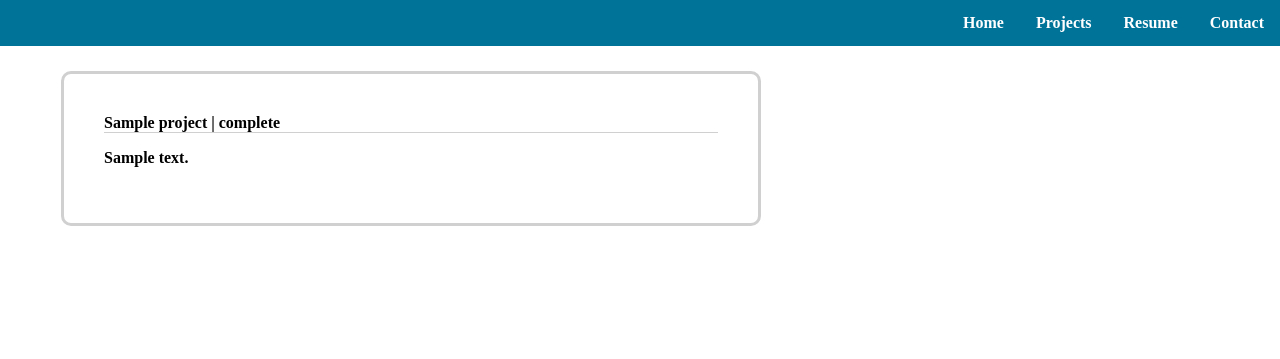
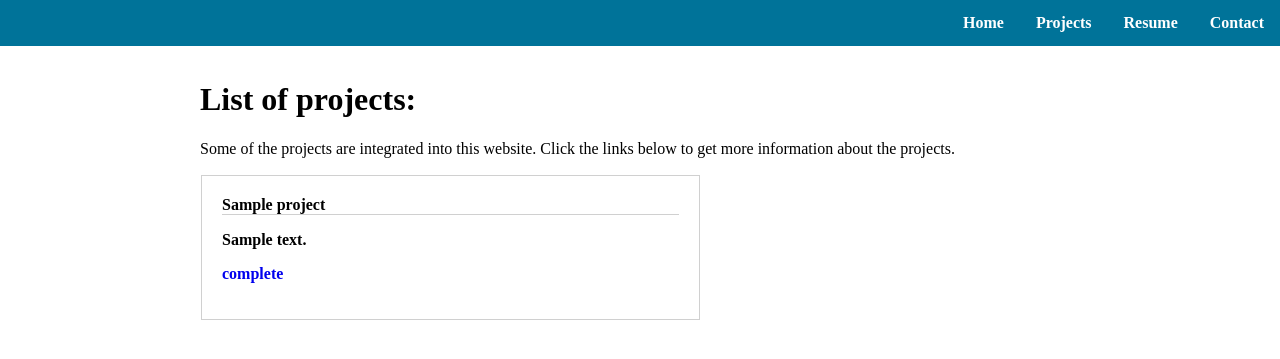
Before and after one commit to SteinW1/Portfolio-Website, a Django app: template portfoliowebsite/portfolio/templates/portfolio/projects_list.html in a window 1280 px wide. Shown: the top 359 px of the page. Run offline with Django 3.2, Linux system fonts and the light colour scheme; tables that the repository leaves empty hold one stand-in row (values such as "Sample post"); the template is opened without the code that fills it: values that come from a table or form of the project are taken from there, most other values are stand-ins (such as "Sample title", 1, 10 or a date in 2020); parts of the project's set-up code (start-up, migrations or seed data) failed here and were passed over.

Commit message:
Updated Project Model

```diff
--- a/portfoliowebsite/portfolio/models.py
+++ b/portfoliowebsite/portfolio/models.py
@@ -2,7 +2,9 @@ from django.db import models
 
 class Project(models.Model):
     project_name = models.CharField(max_length=25, unique=True, null=False)
-    description = models.TextField()
+    short_description = models.CharField(max_length=200, null=False)
+    long_description = models.TextField(blank=True)
+    github_link = models.URLField(blank=True)
 
     project_status_choices = [('complete', 'complete'), ('incomplete', 'incomplete')]
     status = models.CharField(max_length=10, default='incomplete', choices=project_status_choices)
--- a/portfoliowebsite/portfolio/static/portfolio/main.css
+++ b/portfoliowebsite/portfolio/static/portfolio/main.css
@@ -46,25 +46,25 @@ a {
     color: var(--primaryColor);
 }
 
+.content {
+    margin: 20px 200px;
+}
+
 .projects-grid-container {
     display: grid;
     grid-template-columns: auto auto;
-    grid-gap: 20px;
+    grid-gap: 25px;
     border:1px solid var(--white);
-    border-radius: 5px;
-    margin: 0px 50px;
-    padding: 10px;
 }
 
 .projects-grid-item {
     background-color: var(--white);
-    border: 3px solid var(--secondaryColor);
-    border-radius: 10px;
-    padding: 40px;
+    border: 1px solid var(--secondaryColor);
+    padding: 20px;
 }
 
 .projects-grid-item:hover {
-    border: 3px solid var(--primaryColor);
+    border: 1px solid var(--primaryColor);
 }
 
 .project-grid-item-title {
@@ -79,7 +79,7 @@ a {
 }
 
 .project-container {
-    border: 1px solid (-var(--primaryColor));
+    border: 1px solid var(--secondaryColor);
     padding: 0px 50px;
-    margin: 10px;
+    margin: 20px 200px;
 }
--- a/portfoliowebsite/portfolio/templates/portfolio/contact.html
+++ b/portfoliowebsite/portfolio/templates/portfolio/contact.html
@@ -1,4 +1,6 @@
 {% extends "portfolio/base.html" %}
 {% block content %}
-    <h1>Contact Form</h1>
+    <div class="content">
+        <h1>Contact Form</h1>
+    </div>
 {% endblock content %}
--- a/portfoliowebsite/portfolio/templates/portfolio/home.html
+++ b/portfoliowebsite/portfolio/templates/portfolio/home.html
@@ -1,4 +1,6 @@
 {% extends "portfolio/base.html" %}
 {% block content %}
-    <h1>Homepage</h1>
+    <div class="content">
+        <h1>Homepage</h1>
+    </div>
 {% endblock content %}
--- a/portfoliowebsite/portfolio/templates/portfolio/projects_list.html
+++ b/portfoliowebsite/portfolio/templates/portfolio/projects_list.html
@@ -1,13 +1,18 @@
 {% extends "portfolio/base.html" %}
 {% block content %}
+    <div class="content">
+        <h1>List of projects:</h1>
+        <p>Some of the projects are integrated into this website. Click the links below to get more information about the projects.</p>
         <div class="projects-grid-container">
             {% for project in project %}
                 <a class="projects-grid-item" href="{% url 'project-detail' project.id %}">
-                    <div class="project-grid-item-title">{{ project.project_name }} | {{ project.status }}</div>
+                        <div class="project-grid-item-title">{{ project.project_name }}</div>
                         <div class="project-grid-item-description">
-                        <p>{{ project.description }}</p>
+                            <p>{{ project.short_description }}</p>
                         </div>
+                        <p>{{ project.status }}</p>
                 </a>
             {% endfor %}
         </div>
+    </div>
 {% endblock content %}
--- a/portfoliowebsite/portfolio/templates/portfolio/resume.html
+++ b/portfoliowebsite/portfolio/templates/portfolio/resume.html
@@ -1,4 +1,6 @@
 {% extends "portfolio/base.html" %}
 {% block content %}
-    <h1>Resume Page</h1>
+    <div class="content">
+        <h1>Resume Page</h1>
+    </div>
 {% endblock content %}
--- a/portfoliowebsite/portfolio/views.py
+++ b/portfoliowebsite/portfolio/views.py
@@ -27,5 +27,5 @@ def contact(request):
     }
     return render(request, 'portfolio/contact.html', context)
 
-    class ProjectDetailView(DetailView):
+class ProjectDetailView(DetailView):
     model = Project
```
Also changed, not shown: portfoliowebsite/portfolio/templates/portfolio/project_detail.html (+7 -2 lines). Lines whose indentation alone changed are shown as unchanged.
